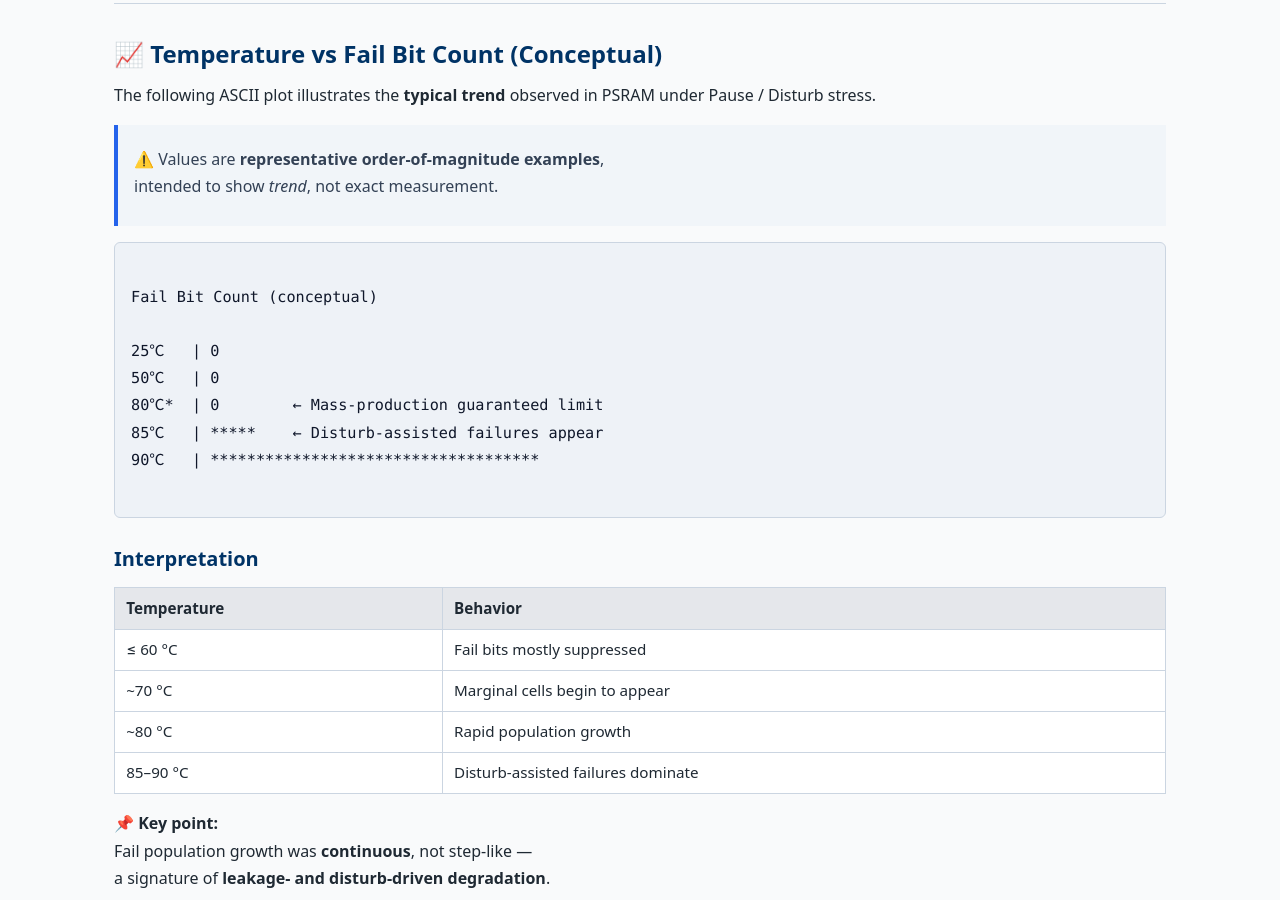
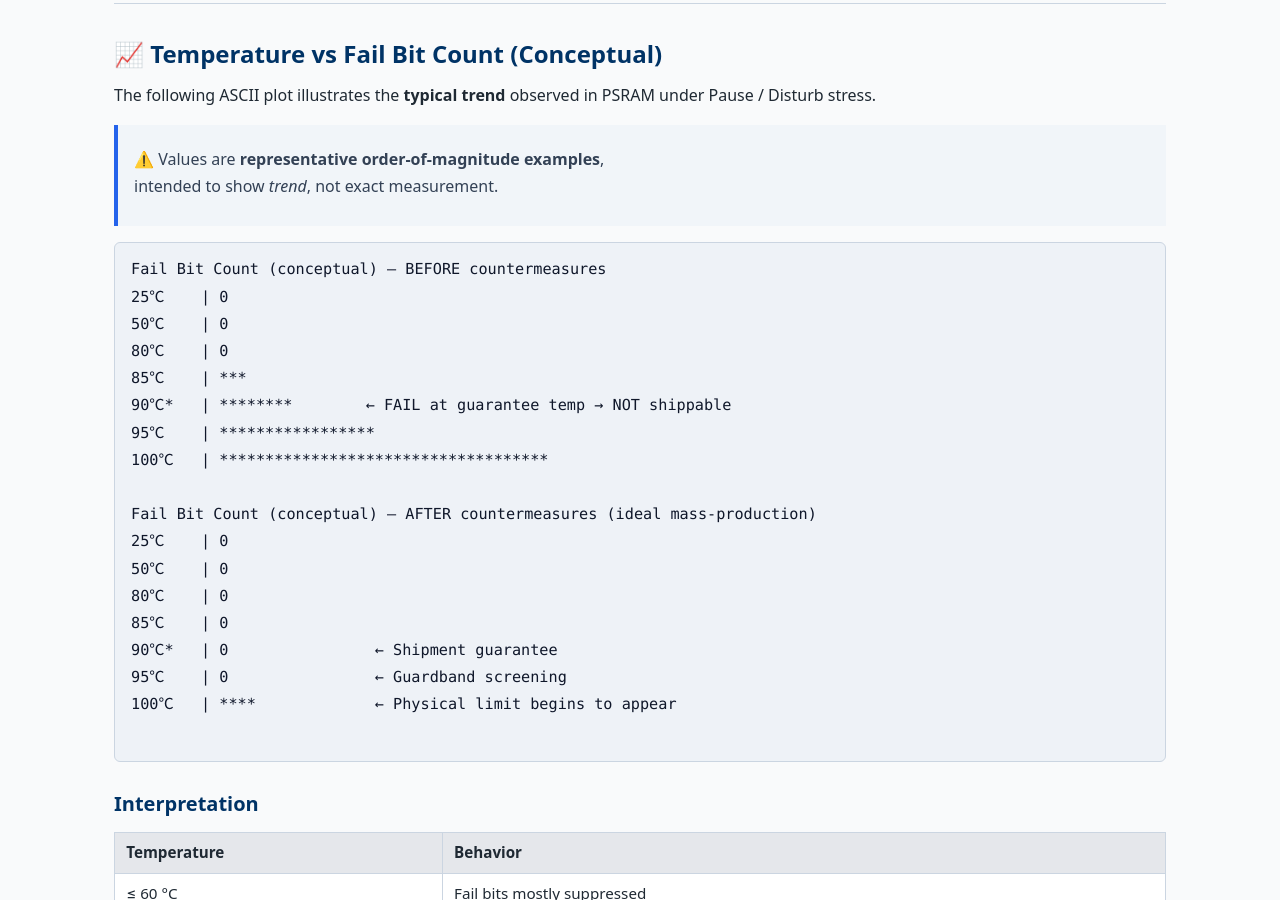
Before and after one commit to Samizo-AITL/Edusemi-Plus, a Jekyll site: the page built from archive/legacy/psram_2001/pause_disturb_psram.md, in a window 1280 px wide and 900 px high, scrolled down 2279 px. Built offline with Jekyll 4.4.1, drawn with Linux system fonts in a browser that asks for light colours.

Commit message:
Update pause_disturb_psram.md

````diff
--- a/archive/legacy/psram_2001/pause_disturb_psram.md
+++ b/archive/legacy/psram_2001/pause_disturb_psram.md
@@ -107,14 +107,23 @@ observed in PSRAM under Pause / Disturb stress.
 > intended to show *trend*, not exact measurement.
 
 ```
+Fail Bit Count (conceptual) — BEFORE countermeasures
+25℃    | 0
+50℃    | 0
+80℃    | 0
+85℃    | ***
+90℃*   | ********        ← FAIL at guarantee temp → NOT shippable
+95℃    | *****************
+100℃   | ************************************
 
-Fail Bit Count (conceptual)
-
-25℃   | 0
-50℃   | 0
-80℃*  | 0        ← Mass-production guaranteed limit
-85℃   | *****    ← Disturb-assisted failures appear
-90℃   | ************************************
+Fail Bit Count (conceptual) — AFTER countermeasures (ideal mass-production)
+25℃    | 0
+50℃    | 0
+80℃    | 0
+85℃    | 0
+90℃*   | 0                ← Shipment guarantee
+95℃    | 0                ← Guardband screening
+100℃   | ****             ← Physical limit begins to appear
 
 ```
 
````
